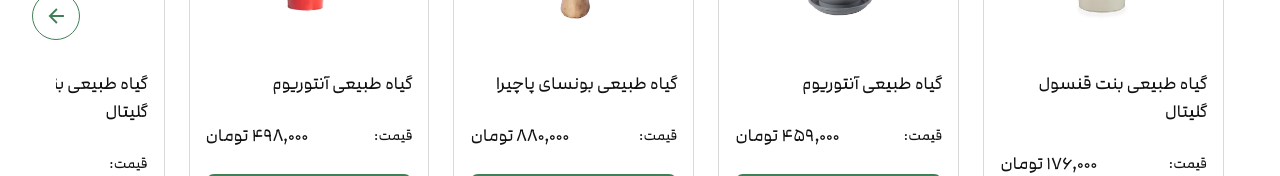
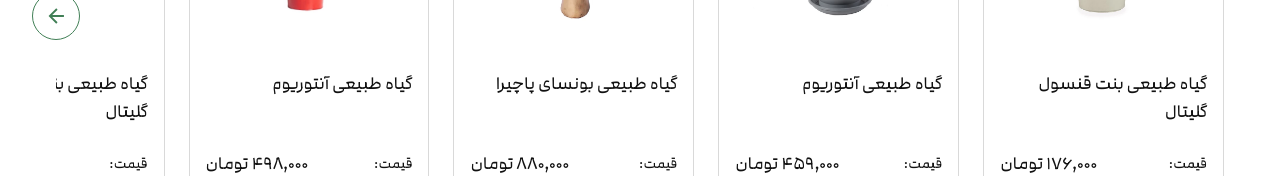
Before and after one commit to Amin-Gharibi/Giahland, a React (Vite) app: page / in a window 1280 px wide. Shown: the part 3601-3777 px from the top of the page. Built offline with nearby package versions, Linux system fonts and the light colour scheme.

Commit message:
[fix] fix bug of not the same height for all the slides in swiping slider component

```diff
--- a/src/components/ItemBox.jsx
+++ b/src/components/ItemBox.jsx
@@ -10,9 +10,9 @@ ItemBox.propTypes = {
 
 function ItemBox({identifier, image, title, price}) {
     return (
-        <div className={'flex flex-col sm:gap-6 border border-neutral5 rounded-xl p-4'}>
+        <div className={'h-full flex flex-col sm:gap-6 border border-neutral5 rounded-xl p-4'}>
             <img className={'w-52 self-center sm:w-full h-64 object-contain max-sm:mt-4'} src={image} alt={title}/>
-            <span className={'text-base sm:text-lg leading-8 text-start text-black cursor-default'}>{title}</span>
+            <span className={'text-base sm:text-lg leading-8 text-start text-black cursor-default block flex-grow'}>{title}</span>
             <div className={'flex items-center justify-between max-sm:mt-2 max-sm:mb-4 cursor-default'}>
                 <span className={'text-sm leading-6 text-black'}>قیمت:</span>
                 <span className={'text-base sm:text-lg leading-8 text-black'}>{price.toLocaleString('fa-IR')} تومان</span>
--- a/src/components/SwipingSlider.jsx
+++ b/src/components/SwipingSlider.jsx
@@ -67,7 +67,7 @@ function SwipingSlider({items, ...swiperProps}) {
                 }}
             >
                 {items.map((item, index) => (
-                    <SwiperSlide key={index}>
+                    <SwiperSlide key={index} style={{height: 'auto'}}>
                         <ItemBox image={item.image} title={item.title} price={item.price} identifier={item.identifier}/>
                     </SwiperSlide>
                 ))}
```
